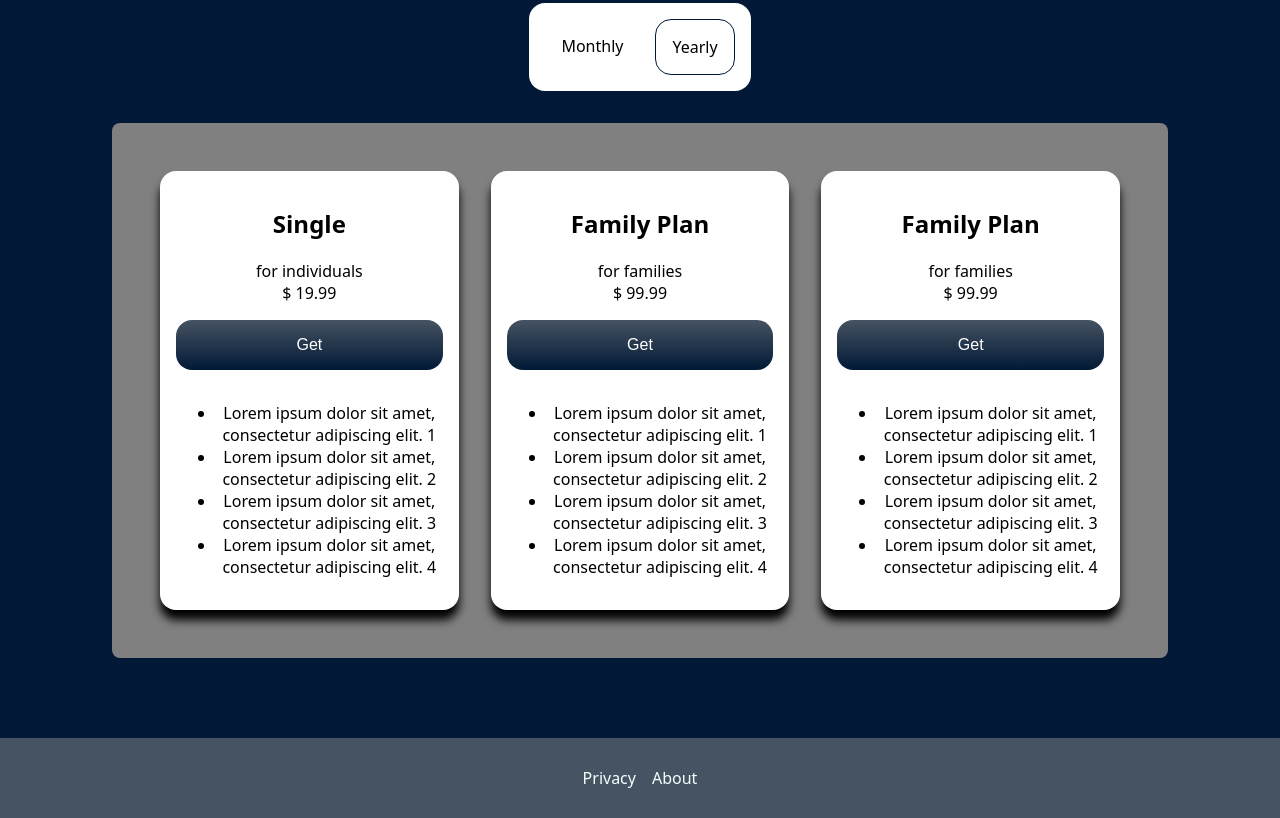
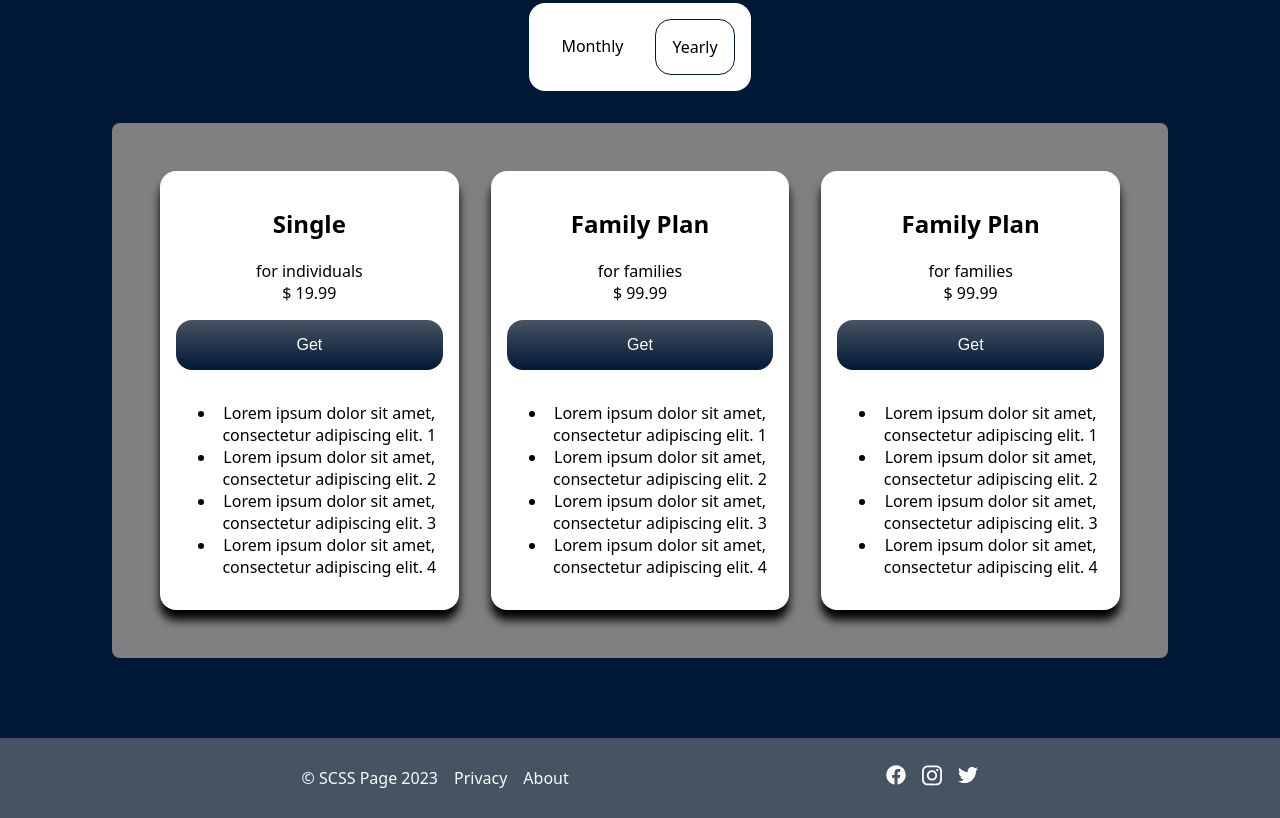
Before and after one commit to ramvilsil/scss, a website: page index.html in a window 1280 px wide. Shown: the part 1083-1901 px from the top of the page. Drawn offline with Linux system fonts and the light colour scheme.

Commit message:
added social media icons to footer

```diff
--- a/index.html
+++ b/index.html
@@ -168,9 +168,34 @@
     <!-- Footer -->
     <footer>
 
-        <!-- Footer Links-->
-        <div><a href="">Privacy</a></div>
-        <div><a href="#about">About</a></div>
+        <!-- Footer Redirect Links-->
+        <div>
+            &copy; SCSS Page 2023
+            <div><a href="">Privacy</a></div>
+            <div><a href="#about">About</a></div>
+
+        </div>
+
+        <!-- Social Media Icon Links -->
+        <div class="social-icons">
+            <a href="https://facebook.com"><svg xmlns="http://www.w3.org/2000/svg" viewBox="0 0 512 512" fill="white"
+                    width="20">
+                    <path
+                        d="M504 256C504 119 393 8 256 8S8 119 8 256c0 123.78 90.69 226.38 209.25 245V327.69h-63V256h63v-54.64c0-62.15 37-96.48 93.67-96.48 27.14 0 55.52 4.84 55.52 4.84v61h-31.28c-30.8 0-40.41 19.12-40.41 38.73V256h68.78l-11 71.69h-57.78V501C413.31 482.38 504 379.78 504 256z" />
+                </svg></a>
+
+            <a href="https://instagram.com"><svg xmlns="http://www.w3.org/2000/svg" viewBox="0 0 448 512" fill="white"
+                    width="20">
+                    <path
+                        d="M224.1 141c-63.6 0-114.9 51.3-114.9 114.9s51.3 114.9 114.9 114.9S339 319.5 339 255.9 287.7 141 224.1 141zm0 189.6c-41.1 0-74.7-33.5-74.7-74.7s33.5-74.7 74.7-74.7 74.7 33.5 74.7 74.7-33.6 74.7-74.7 74.7zm146.4-194.3c0 14.9-12 26.8-26.8 26.8-14.9 0-26.8-12-26.8-26.8s12-26.8 26.8-26.8 26.8 12 26.8 26.8zm76.1 27.2c-1.7-35.9-9.9-67.7-36.2-93.9-26.2-26.2-58-34.4-93.9-36.2-37-2.1-147.9-2.1-184.9 0-35.8 1.7-67.6 9.9-93.9 36.1s-34.4 58-36.2 93.9c-2.1 37-2.1 147.9 0 184.9 1.7 35.9 9.9 67.7 36.2 93.9s58 34.4 93.9 36.2c37 2.1 147.9 2.1 184.9 0 35.9-1.7 67.7-9.9 93.9-36.2 26.2-26.2 34.4-58 36.2-93.9 2.1-37 2.1-147.8 0-184.8zM398.8 388c-7.8 19.6-22.9 34.7-42.6 42.6-29.5 11.7-99.5 9-132.1 9s-102.7 2.6-132.1-9c-19.6-7.8-34.7-22.9-42.6-42.6-11.7-29.5-9-99.5-9-132.1s-2.6-102.7 9-132.1c7.8-19.6 22.9-34.7 42.6-42.6 29.5-11.7 99.5-9 132.1-9s102.7-2.6 132.1 9c19.6 7.8 34.7 22.9 42.6 42.6 11.7 29.5 9 99.5 9 132.1s2.7 102.7-9 132.1z" />
+                </svg></a>
+
+            <a href="https://twitter.com"><svg xmlns="http://www.w3.org/2000/svg" viewBox="0 0 512 512" fill="white"
+                    width="20">
+                    <path
+                        d="M459.37 151.716c.325 4.548.325 9.097.325 13.645 0 138.72-105.583 298.558-298.558 298.558-59.452 0-114.68-17.219-161.137-47.106 8.447.974 16.568 1.299 25.34 1.299 49.055 0 94.213-16.568 130.274-44.832-46.132-.975-84.792-31.188-98.112-72.772 6.498.974 12.995 1.624 19.818 1.624 9.421 0 18.843-1.3 27.614-3.573-48.081-9.747-84.143-51.98-84.143-102.985v-1.299c13.969 7.797 30.214 12.67 47.431 13.319-28.264-18.843-46.781-51.005-46.781-87.391 0-19.492 5.197-37.36 14.294-52.954 51.655 63.675 129.3 105.258 216.365 109.807-1.624-7.797-2.599-15.918-2.599-24.04 0-57.828 46.782-104.934 104.934-104.934 30.213 0 57.502 12.67 76.67 33.137 23.715-4.548 46.456-13.32 66.599-25.34-7.798 24.366-24.366 44.833-46.132 57.827 21.117-2.273 41.584-8.122 60.426-16.243-14.292 20.791-32.161 39.308-52.628 54.253z" />
+                </svg></a>
+        </div>
 
     </footer>
 
--- a/style.scss
+++ b/style.scss
@@ -237,7 +237,7 @@ footer {
     height: 10vh;
     background-color: $blackCoral;
     color: $mintCream;
-    justify-content: center;
+    justify-content: space-evenly;
     align-items: center;
     gap: 1rem;
 }
@@ -245,6 +245,17 @@ footer {
 footer a {
     color: $mintCream;
     text-decoration: none;
+}
+
+footer>* {
+    display: flex;
+    justify-content: center;
+    align-items: center;
+    gap: 1rem;
+}
+
+.social-icons>*:hover {
+    opacity: 0.6;
 }
 
 footer a:hover {
@@ -264,7 +275,7 @@ footer a:hover {
     display: none;
     background-color: $blackCoral;
     color: $mintCream;
-    justify-content: space-between;
+    justify-content: space-evenly;
 
 }
 
@@ -277,9 +288,6 @@ footer a:hover {
     display: flex;
     flex-direction: column;
     gap: 0.5em;
-    width: 100%;
-
-    //
     height: 1em;
     justify-content: center;
     align-items: center;
```
Also changed, not shown: style.css, 1 other file.
